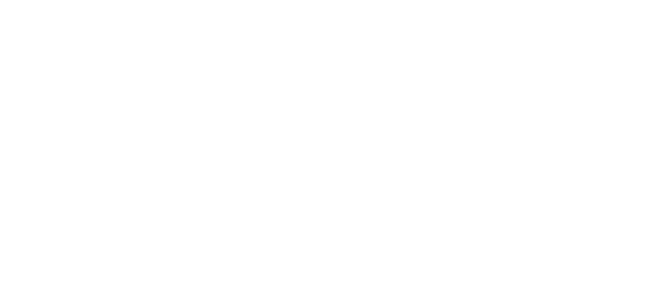
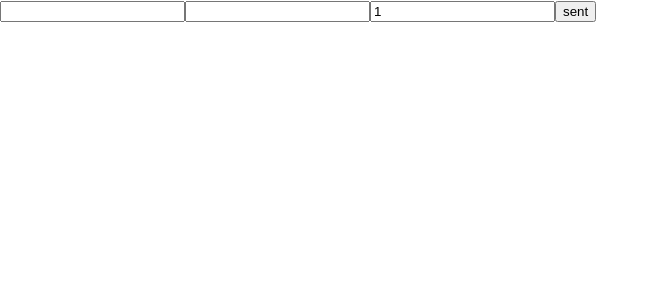
Before and after one commit to DenisOsetrov/react-jan-2024, a React (Create React App) app: page / in a window 1280 px wide. Shown: the top 300 px of the page, without its empty margins (0-659 px from the left). Built offline with nearby package versions, Linux system fonts and the light colour scheme.

Commit message:
hw-4, part-1

```diff
--- a/src/App.tsx
+++ b/src/App.tsx
@@ -1,12 +1,14 @@
 import React, {FC} from 'react';
 import './App.css';
+import FormComponent from "./components/FormComponent";
 
 const App: FC = () => {
   return (
-    <>
+      <>
 
+          <FormComponent/>
 
-    </>
+      </>
   );
 }
 
--- /dev/null
+++ b/src/components/FormComponent.tsx
@@ -0,0 +1,50 @@
+import React, {FC, FormEvent, useState} from 'react';
+
+
+interface ISignUpFormState {
+    title: string;
+    body: string;
+    userId: number
+}
+const FormComponent:FC = () => {
+
+    const [formState, setFormState] = useState<ISignUpFormState>({
+        title: '',
+        body: '',
+        userId: 1
+    })
+
+    // функція для форми
+    const handleSubmit = (e: FormEvent<HTMLFormElement>) => {e.preventDefault()}
+
+    // функції, що слідкують за станом інпутів. e.target - власник об'єкта події
+    const  handleTitlePostChange = (e: FormEvent<HTMLInputElement>) => {
+        const input = e.target as HTMLInputElement;
+        setFormState({...formState, title: input.value})
+        // console.log(input.value)
+    }
+    const handleBodyPostChange = (e: FormEvent<HTMLInputElement>) => {
+        const input = e.target as HTMLInputElement;
+        setFormState({...formState, body: input.value})
+        // console.log(input.value)
+    }
+
+    const handleUserIdChange = (e: FormEvent<HTMLInputElement>) => {
+        const input = e.target as HTMLInputElement;
+        setFormState({...formState, userId: parseInt(input.value, 10)})
+        // console.log(input.value)
+    }
+
+    return (
+        <div>
+            <form onSubmit={handleSubmit}>
+                <input type={"text"} name={"title"} value={formState.title} onChange={handleTitlePostChange}></input>
+                <input type={"text"} name={"body"} value={formState.body} onChange={handleBodyPostChange}></input>
+                <input type={"number"} name={"userId"} value={formState.userId} onChange={handleUserIdChange}></input>
+                <button >sent</button>
+            </form>
+        </div>
+    );
+};
+
+export default FormComponent;
```
Also changed, not shown: src/task/task.txt (added).
